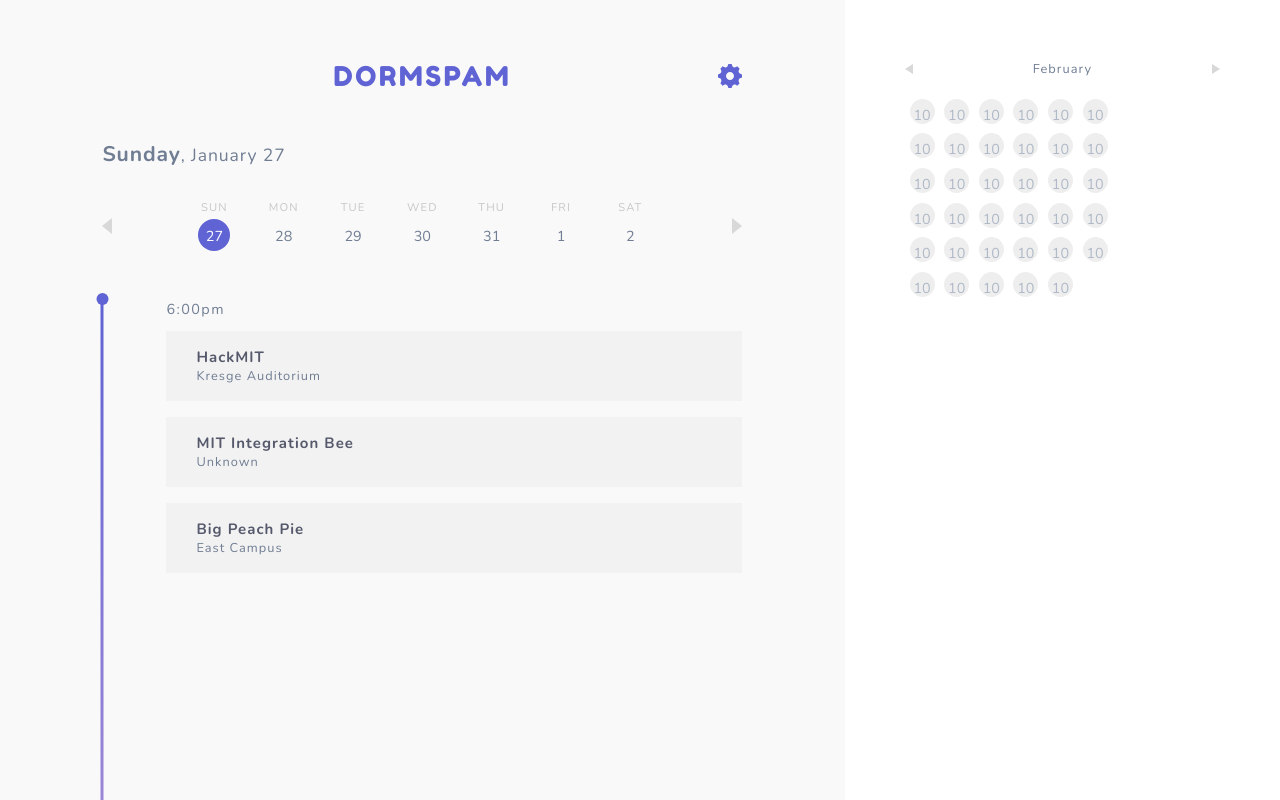
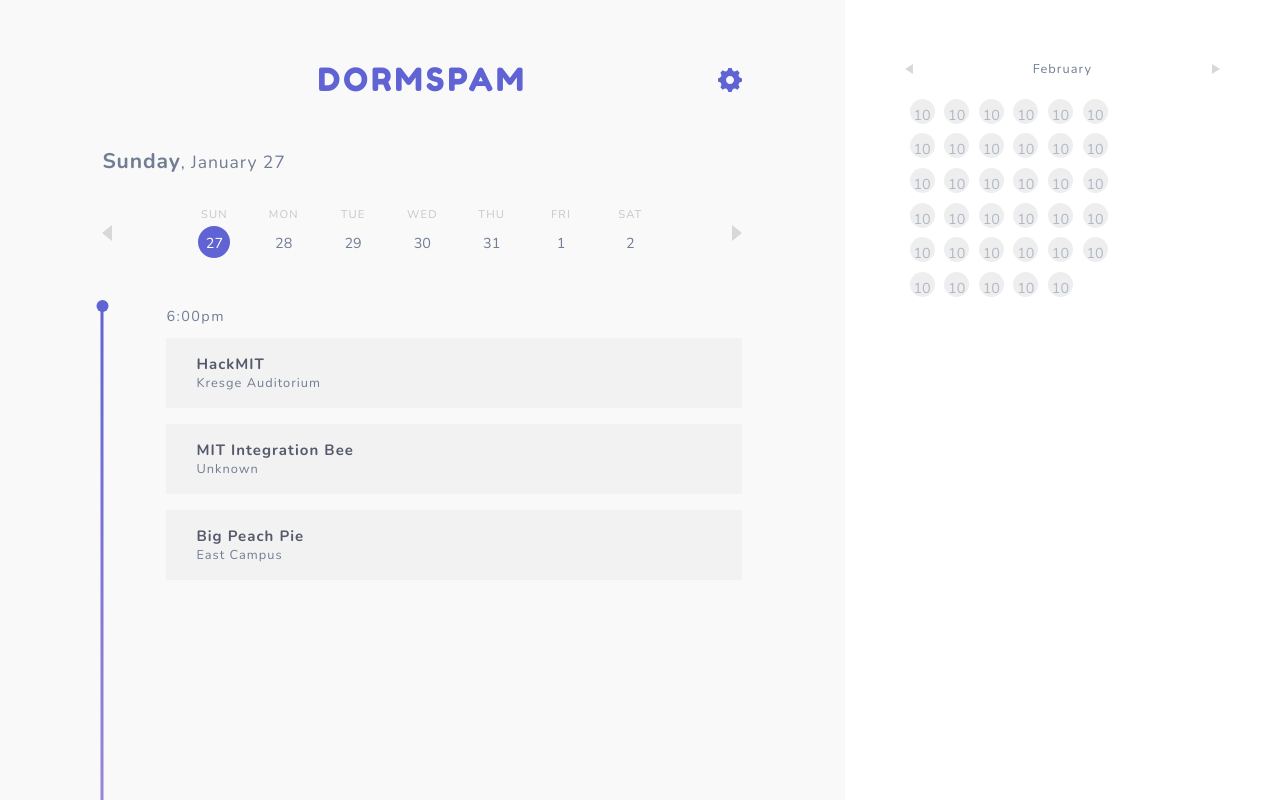
Before and after one commit to dormspam/frontend, a React (Create React App) app: page / in a window 1280 px wide. Built offline with nearby package versions, Linux system fonts and the light colour scheme.

Commit message:
Updated logo size

```diff
--- a/src/components/home/header/HomeHeaderView.css
+++ b/src/components/home/header/HomeHeaderView.css
@@ -11,7 +11,7 @@
 
 .HomeHeaderView .logo {
   color: #5f63d4;
-  font-size: 1.7em;
+  font-size: 2em;
   font-family: "Fredoka One", cursive;
   font-weight: 400;
   letter-spacing: 0.1em;
```
